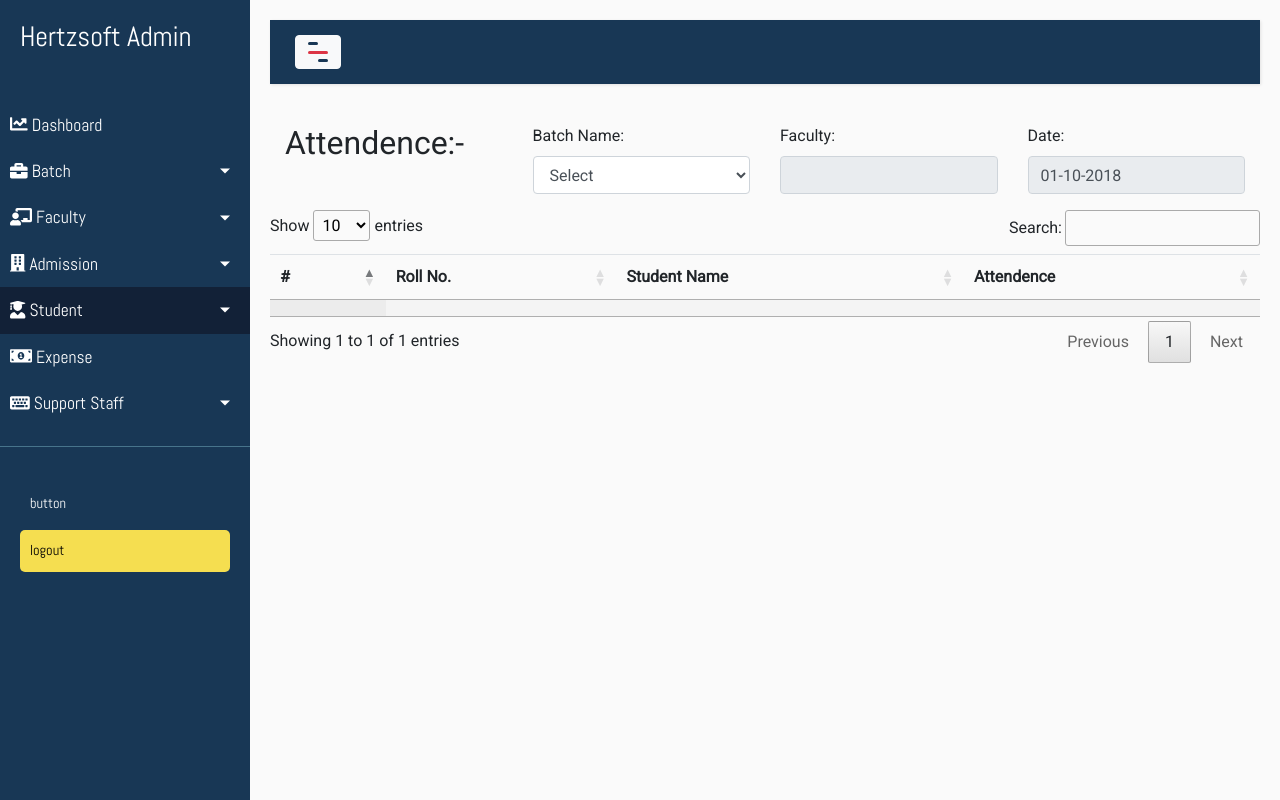
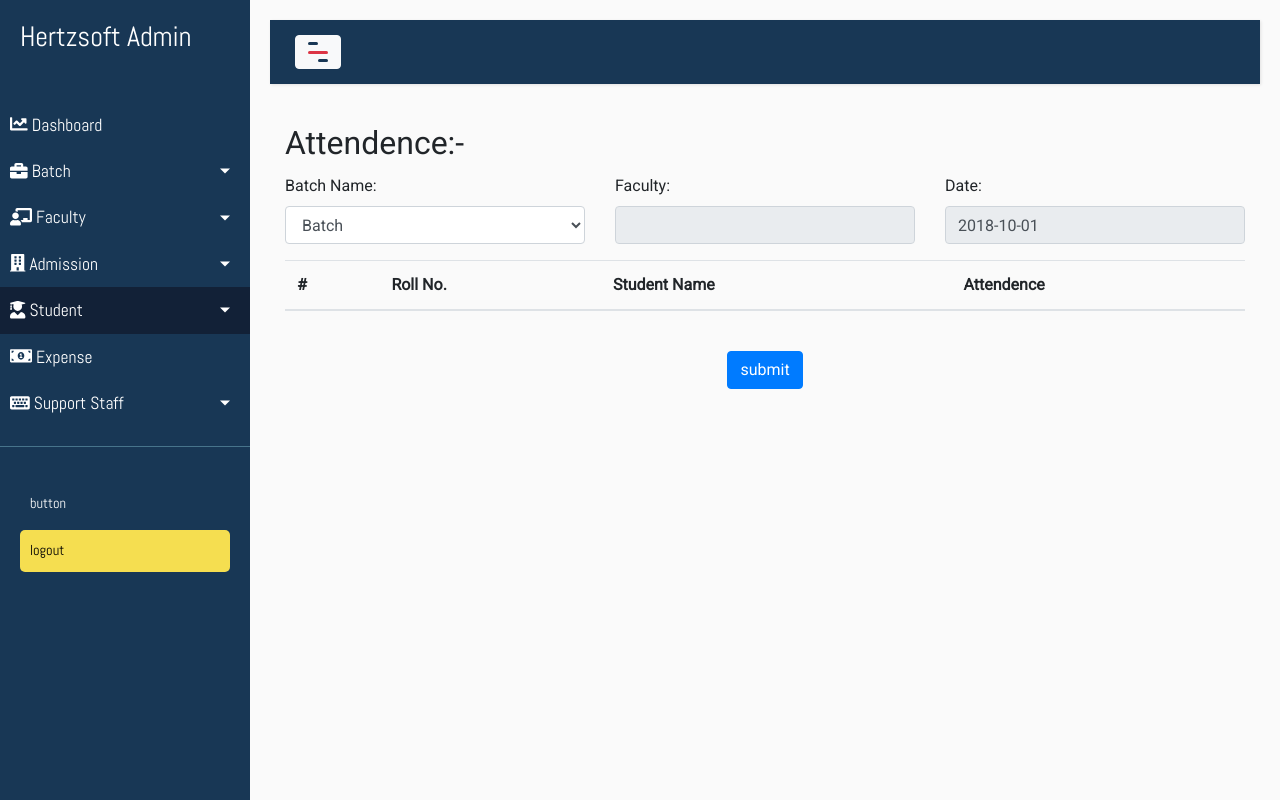
Before and after one commit to mohidkazi/class, a PHP site: page /attendence.php in a window 1280 px wide. Run offline with PHP 8.4, Linux system fonts and the light colour scheme; tables that the repository leaves empty or names only in its code hold one stand-in row (values such as "Sample post"); lists and menus that the app fills with data are empty; some libraries are stand-ins or nearby versions.

Commit message:
attendence successfully working

```diff
--- a/admission.php
+++ b/admission.php
@@ -1,4 +1,4 @@
-<?php
+ <?php
 ob_start();
 require("config.php");
 include("sidebar.php");
@@ -33,7 +33,7 @@ if (isset($_GET['update-failed'])) {
 		</thead>
 		<tbody>
 			<?php
-			$string = "SELECT * FROM `admission` WHERE `D_flag`=0";
+			$string = "SELECT * FROM `admission` WHERE `D_flag`=0 ORDER BY `A_B_ID` ASC";
 			$temp = $sql->query($string);
 			$i=1;
 			while ($demo = $temp->fetch_row()) {
--- a/attendence.php
+++ b/attendence.php
@@ -4,35 +4,40 @@
 include("sidebar.php");
 ?>
 <!-- right side content -->
-
 <!-- header for attendence including batch name, faculty and date -->
 <div class="container">
-	<form action="" method="post">
-		<div class="row">
-			<div class="form-group col-sm-3">
+	<form action="#" method="post">
+		<div class="row mb-1">
+			<div class=" col-sm-3">
 				<h2>Attendence:-</h2>
 			</div>
-			<div class="form-group col-sm-3">
-				<label for="sel">Batch Name:</label>
-				<select class="form-control" id="sel">
-					<option value="">Select</option>
-					<option value="math-1">math-1</option>
-					<option value="math-2">math-2</option>
-					<option value="math-3">math-3</option>
-					<option value="tcs">tcs</option>
+		</div>
+		<div class="row">
+			<div class="form-group col-sm-4">
+				<label>Batch Name:</label>
+				<select class="form-control" id="Batch" name="batch" onchange="thisshouldwork()">
+					<option value="">Batch</option>
+					<?php
+					$string = "SELECT * FROM `batch`";
+					$temp = $sql->query($string);
+					while($demo = $temp->fetch_row()){
+						?>
+						<option value="<?php echo $demo[0]; ?>"><?php echo $demo[1]; ?></option>
+						<?php
+					}
+					?>
 				</select>
 			</div>
-			<div class="form-group col-sm-3">
-				<label for="sel">Faculty:</label>
-				<input class="form-control" value="<?php ?>" disabled></input>
+			<div class="form-group col-sm-4">
+				<label>Faculty:</label>
+				<input class="form-control" value="" id="Faculty" disabled></input>
 			</div>
-			<div class="form-group col-sm-3">
-				<label for="sel">Date:</label>
-				<input class="form-control" value="<?php echo Date('d-m-Y'); ?>" disabled></input>
+			<div class="form-group col-sm-4">
+				<label>Date:</label>
+				<input class="form-control" value="<?php echo Date('Y-m-d'); ?>" id="date" name="date" disabled></input>
 			</div>
 		</div>
-	</form>
-</div>
+
 		<!-- table starts here -->
 		<div class="table-responsive">
 			<table class="display table" id="datatable">
@@ -44,7 +49,7 @@
 						<th>Attendence</th>
 					</tr>
 				</thead>
-		<tbody>
+				<tbody class="ajaxtable">
 					<tr>
 						<td></td>
 						<td></td>
@@ -53,16 +58,75 @@
 					</tr>
 				</tbody>
 			</table>
+			<div class="form-group text-center">
+				<button type="submit" name="submit" class="btn btn-primary">submit</button>
 			</div>
+		</div>
+	</form>
+</div>
+<?php
+if (isset($_POST['submit']) && !empty($_POST['batch'])) {
+	$batch = secure($_POST['batch']);
 
+	$string = "SELECT *  FROM `admission` WHERE A_B_ID=$batch AND D_flag=0";
+	$temp = $sql->query($string);
+	$i=1;
+	while ($demo = $temp->fetch_row()) {
+		echo "<script>console.log('Admision id : ' + $demo[0] );</script>";
+		$ins = count($demo);
+		if (!empty($_POST['checkbox'.$i])) {
+			$checkbox = secure($_POST['checkbox'.$i]);
+			echo "<script>console.log('checkbox no :'+ $i );</script>";
+			$string1 = "INSERT INTO `attendence`(`Att_Adm_ID`, `Att_status`, `Att_Date`) VALUES ($demo[0] ,'$checkbox' ,'Date(Y-m-d)')";
+			$temp1 = $sql->query($string1);
+		}
+		$i++;
+	}
+}
+?>
 
 
 </div>
 </div>
 <script type="text/javascript">
-	$(document).ready(function(e){
+	function thisshouldwork(){
+			//ajax starts here
+			// fetching data from faculty and student using batch id
+			// $('#Batch').change(function(){
+				var bname = $('#Batch').val();
+				$.ajax(
+				{
+					type : "POST",
+					datatype : "json",
+					url : "backend.php",
+					data :
+					{
+						bname : bname
+					},
+					success : function(data)
+					{
+						var Data = JSON.parse(data);
+						$('.ajaxtable').html(Data[1]);
+						$('#Faculty').val(Data[0].F_fname+" "+Data[0].F_lname);
+						// console.log(Data[0]);
+					}
+				});
+
+				// $.post(
+				// 	"backend.php",
+				// 	{bname : bname},
+				// 	function(data)
+				// 	{
+				// 		console.log(data);
+				// 	}
+				// 	);
+
+			// });
+		}
+
+		$(document).ready(function(){
 			$('#attendence , #dstudent').toggleClass('active');
-		$('#datatable').DataTable();
+		// $('#datatable').DataTable();
 	});
 </script>
 </body>
--- a/frontend/student.css
+++ b/frontend/student.css
@@ -10,7 +10,6 @@ body {
   align-items: center;
   padding-top: 10px;
   /*padding-bottom: 10px;*/
-  background-color: #f5f5f5;
 }
 
 .form-signin {
--- a/frontend/student.php
+++ b/frontend/student.php
@@ -8,7 +8,7 @@
   <meta name="author" content="">
   <!-- <link rel="icon" href=""> -->
   <title>Registration Form</title>
-  <link href="bootstrap.min.css" rel="stylesheet">
+  <link href="../css/bootstrap.min.css" rel="stylesheet">
   <link href="student.css" rel="stylesheet">
   <script src="../js/jquery.js"></script>
   <script defer src="https://use.fontawesome.com/releases/v5.0.13/js/solid.js" integrity="sha384-tzzSw1/Vo+0N5UhStP3bvwWPq+uvzCMfrN1fEFe+xBmv1C/AtVX5K0uZtmcHitFZ" crossorigin="anonymous"></script>
@@ -22,7 +22,7 @@
 <body class="text-center bg-info">
   <form class="form-signin" action="#" method="post">
     <i class="fas fa-user-graduate fa-10x text-light mb-2"></i>
-        <?php if (isset($_GET['registered'])) {
+    <?php if (isset($_GET['registered'])) {
       ?>
       <div id="dispnone"><div class="card mb-2" style="background-color: white; color: grey; text-align: center;"><div class="card-body">Thank You for Registering</div></div></div>
       <script>
--- a/sidebar.php
+++ b/sidebar.php
@@ -7,31 +7,31 @@
 
     <title>Admin Panel</title>
     <!------------------------------------------------------------------------------------------------------------------ -->
-    <!-- <script src="js/jquery.js"></script> -->
-    <!-- <link rel="stylesheet" href="css/bootstrap.min.css">
+    <script src="js/jquery.js"></script>
+    <link rel="stylesheet" href="css/bootstrap.min.css">
     <script src="js/bootstrap.min.js"></script>
-    <script src="js/popper.js"></script> -->
+    <script src="js/popper.js"></script>
     <!------------------------------------------------------------------------------------------------------------------ -->
     <!-- Bootstrap CSS CDN -->
-    <link rel="stylesheet" href="https://stackpath.bootstrapcdn.com/bootstrap/4.1.0/css/bootstrap.min.css" integrity="sha384-9gVQ4dYFwwWSjIDZnLEWnxCjeSWFphJiwGPXr1jddIhOegiu1FwO5qRGvFXOdJZ4" crossorigin="anonymous">
+   <!--  <link rel="stylesheet" href="https://stackpath.bootstrapcdn.com/bootstrap/4.1.0/css/bootstrap.min.css" integrity="sha384-9gVQ4dYFwwWSjIDZnLEWnxCjeSWFphJiwGPXr1jddIhOegiu1FwO5qRGvFXOdJZ4" crossorigin="anonymous"> -->
     <!-- Our Custom CSS -->
     <link rel="stylesheet" href="css/style4.css">
     <link rel="stylesheet" href="css/menu.css">
     <!-- Datatable CDN -->
-    <link rel="stylesheet" href="//cdn.datatables.net/1.10.19/css/jquery.dataTables.min.css">
+    <!-- <link rel="stylesheet" href="//cdn.datatables.net/1.10.19/css/jquery.dataTables.min.css"> -->
     <!-- Font Awesome JS -->
     <script defer src="https://use.fontawesome.com/releases/v5.0.13/js/solid.js" integrity="sha384-tzzSw1/Vo+0N5UhStP3bvwWPq+uvzCMfrN1fEFe+xBmv1C/AtVX5K0uZtmcHitFZ" crossorigin="anonymous"></script>
     <script defer src="https://use.fontawesome.com/releases/v5.0.13/js/fontawesome.js" integrity="sha384-6OIrr52G08NpOFSZdxxz1xdNSndlD4vdcf/q2myIUVO0VsqaGHJsB0RaBE01VTOY" crossorigin="anonymous"></script>
     <!------------------------------------------------------------------------------------------------------------------->
     <!-- jQuery CDN -->
-    <script
-    src="https://code.jquery.com/jquery-3.3.1.min.js"></script>
+    <!-- <script
+    src="https://code.jquery.com/jquery-3.3.1.min.js"></script> -->
     <!-- Popper.JS -->
-    <script src="https://cdnjs.cloudflare.com/ajax/libs/popper.js/1.14.0/umd/popper.min.js" integrity="sha384-cs/chFZiN24E4KMATLdqdvsezGxaGsi4hLGOzlXwp5UZB1LY//20VyM2taTB4QvJ" crossorigin="anonymous"></script>
+    <!-- <script src="https://cdnjs.cloudflare.com/ajax/libs/popper.js/1.14.0/umd/popper.min.js" integrity="sha384-cs/chFZiN24E4KMATLdqdvsezGxaGsi4hLGOzlXwp5UZB1LY//20VyM2taTB4QvJ" crossorigin="anonymous"></script> -->
     <!-- Bootstrap JS -->
-    <script src="https://stackpath.bootstrapcdn.com/bootstrap/4.1.0/js/bootstrap.min.js" integrity="sha384-uefMccjFJAIv6A+rW+L4AHf99KvxDjWSu1z9VI8SKNVmz4sk7buKt/6v9KI65qnm" crossorigin="anonymous"></script>
+    <!-- <script src="https://stackpath.bootstrapcdn.com/bootstrap/4.1.0/js/bootstrap.min.js" integrity="sha384-uefMccjFJAIv6A+rW+L4AHf99KvxDjWSu1z9VI8SKNVmz4sk7buKt/6v9KI65qnm" crossorigin="anonymous"></script> -->
     <!-- Datatable Jquery CDN -->
-    <script type="text/javascript" src="//cdn.datatables.net/1.10.19/js/jquery.dataTables.min.js"></script>
+    <!-- <script type="text/javascript" src="//cdn.datatables.net/1.10.19/js/jquery.dataTables.min.js"></script> -->
     <script type="text/javascript">
         $(document).ready(function () {
             /*sidebar animation*/
--- /dev/null
+++ b/take-attendence.php
@@ -0,0 +1,6 @@
+<?php
+ob_start();
+require("config.php");
+
+echo "hello world";
+ ?>
```
Also changed, not shown: 4j.txt (deleted, +0 -15 lines), add-testmark.php (+7 -7 lines), backend.php (added, +41 -0 lines), testmark.php (+54 -4 lines), frontend/admin.png (deleted). Lines whose indentation alone changed are shown as unchanged.
